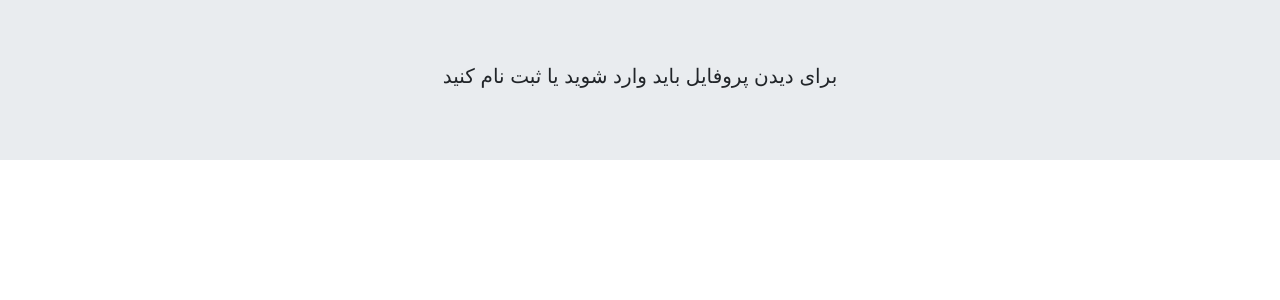
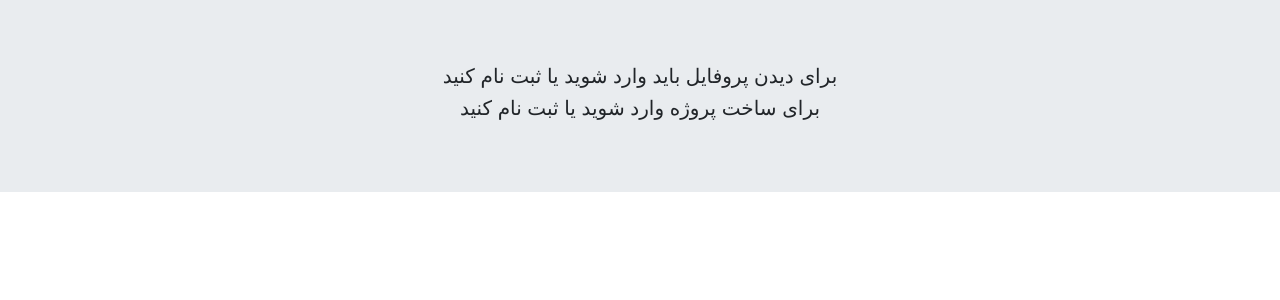
Before and after one commit to nimaram/HandleProjects-django, a Django app: page / in a window 1280 px wide. Shown: the part 58-358 px from the top of the page. Run offline with Django 3.2, Linux system fonts and the light colour scheme; some libraries are stand-ins or nearby versions.

Commit message:
better UI/UX for homepage & addded create project url

```diff
--- a/projects/urls.py
+++ b/projects/urls.py
@@ -2,5 +2,6 @@ from django.urls import path
 from . import views
 app_name = 'project'
 urlpatterns = [
-    path('',views.home,name='home')
+    path('',views.home,name='home'),
+    path('create',views.create,name='create'),
 ]
--- a/projects/views.py
+++ b/projects/views.py
@@ -1,4 +1,11 @@
-from django.shortcuts import render
+from django.shortcuts import render , redirect
 
 def home(request):
     return render(request,'site/index.html')
+
+
+def create(request):
+    if request.user.is_authenticated:
+        pass
+    else:
+        return redirect('project:home')
--- a/templates/site/index.html
+++ b/templates/site/index.html
@@ -15,14 +15,15 @@
 <div class="jumbotron jumbotron-fluid text-center">
   <div class="container">
     <h2 class='lead'>برای دیدن پروفایل باید وارد شوید یا ثبت نام کنید</h2>
+    <h2 class='lead'>برای ساخت پروژه وارد شوید یا ثبت نام کنید</h2>
   </div>
 </div>
 {% endif %}
 {% if user.is_authenticated %}
 <div class="col-md-12 mx-auto text-center">
 <div class="btn-group btn-group-toggle" data-toggle="buttons">
-<a href="" class='btn btn-warning'>ساخت پروژه</a>
-<a href="" class='btn btn-warning'>پیوستن به پروژه</a>
+<a href="{% url 'project:create' %}" class='btn btn-warning'>ساخت پروژه</a>
+<a href="" class='btn btn-warning'>درخواست برای پیوستن به پروژه</a>
 </div>
 </div>
 {% endif %}
```
